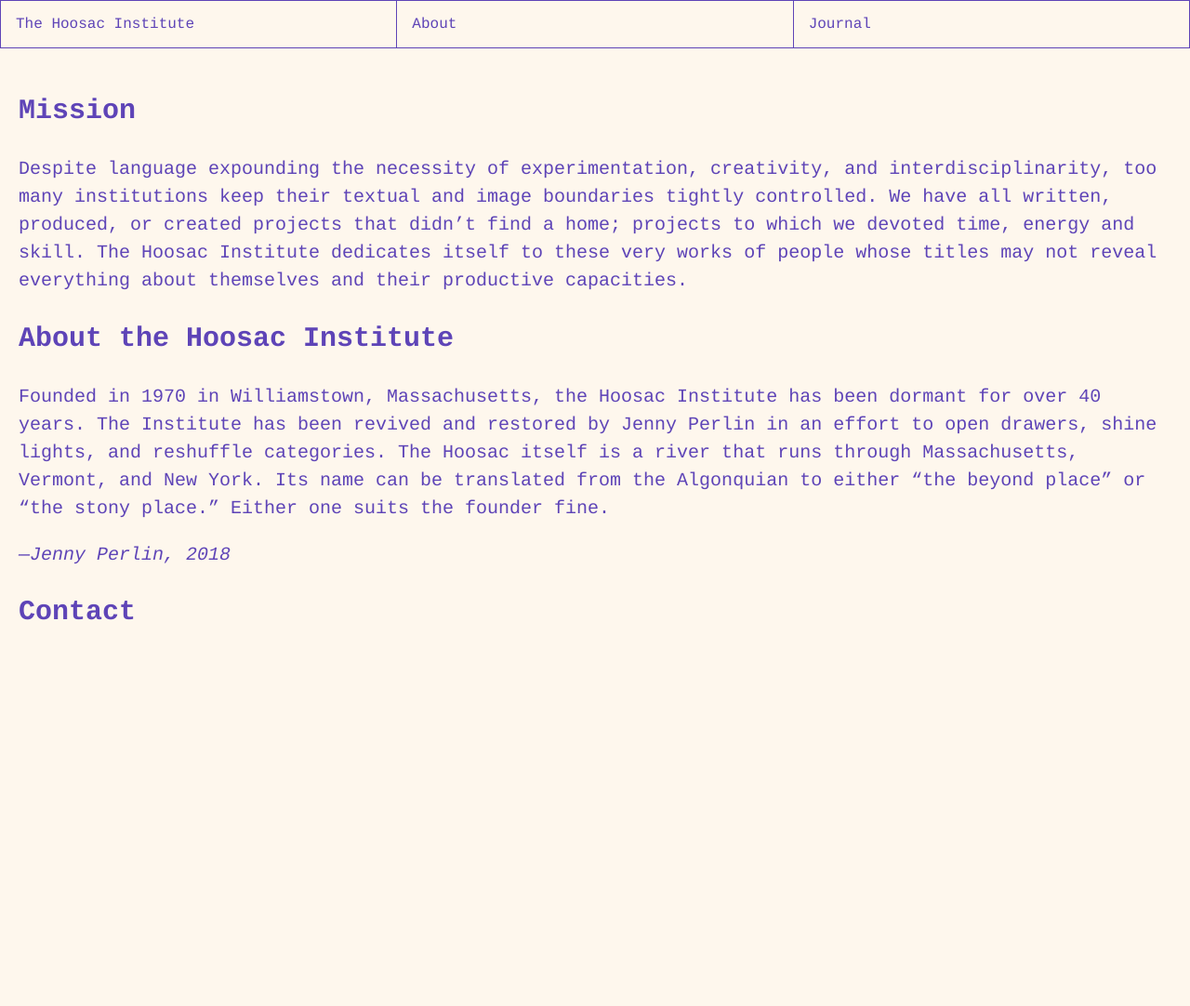
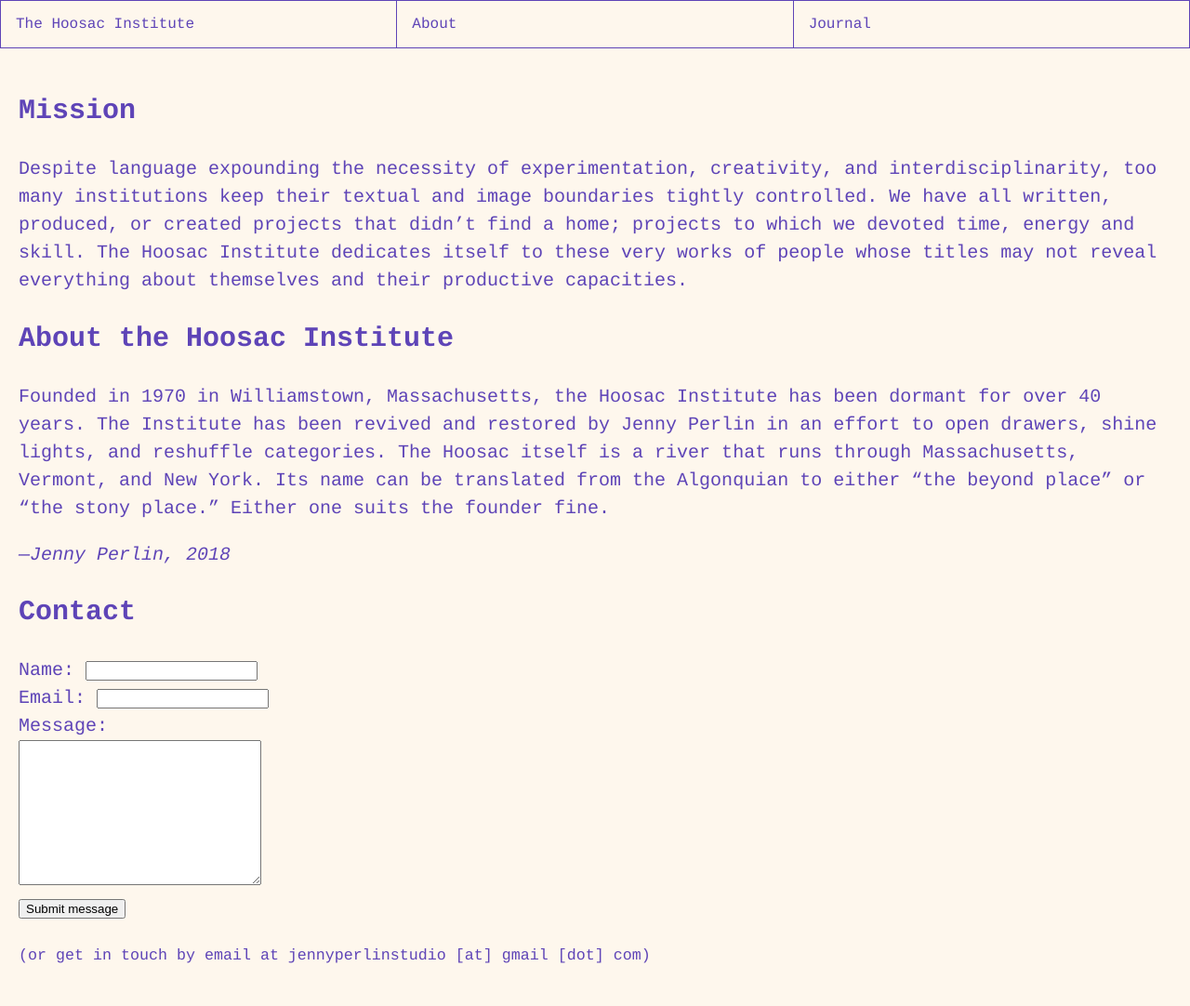
Before and after one commit to caseyg/hoosacinstitute, a Jekyll site: the page built from about.md, in a window 1280 px wide. Shown: the whole page at 93% size. Built offline with Jekyll 4.4.1, drawn with Linux system fonts in a browser that asks for light colours; our own code applies the rules of GitHub Pages for plain Markdown files; before the commit the page ends 900 px from its top, so only the background shows below that.

Commit message:
Updated About

```diff
--- a/about.md
+++ b/about.md
@@ -13,3 +13,14 @@
 _—Jenny Perlin, 2018_
 
 ## Contact
+
+<form method="POST"
+action="https://www.formingo.co/submit/jennyperlinstudio@gmail.com">
+Name: <input type="text" name="full_name"><br>
+Email: <input type="email" name="__replyto"><br>
+Message:<br>
+<textarea name="message" rows="10" cols="30"></textarea><br>
+<input type="submit" value="Submit message">
+</form>
+
+<small>(or get in touch by email at jennyperlinstudio [at] gmail [dot] com)</small>
```
